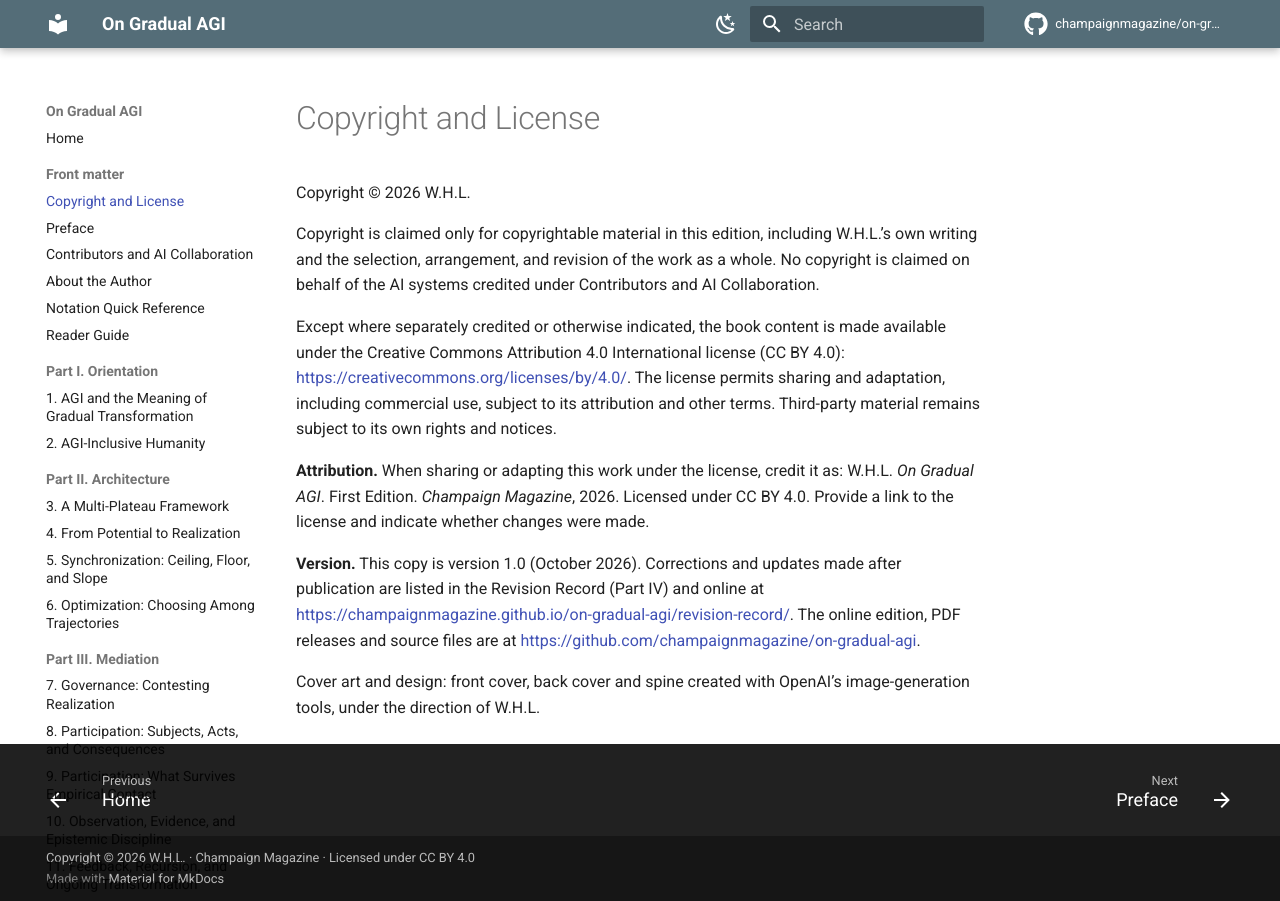
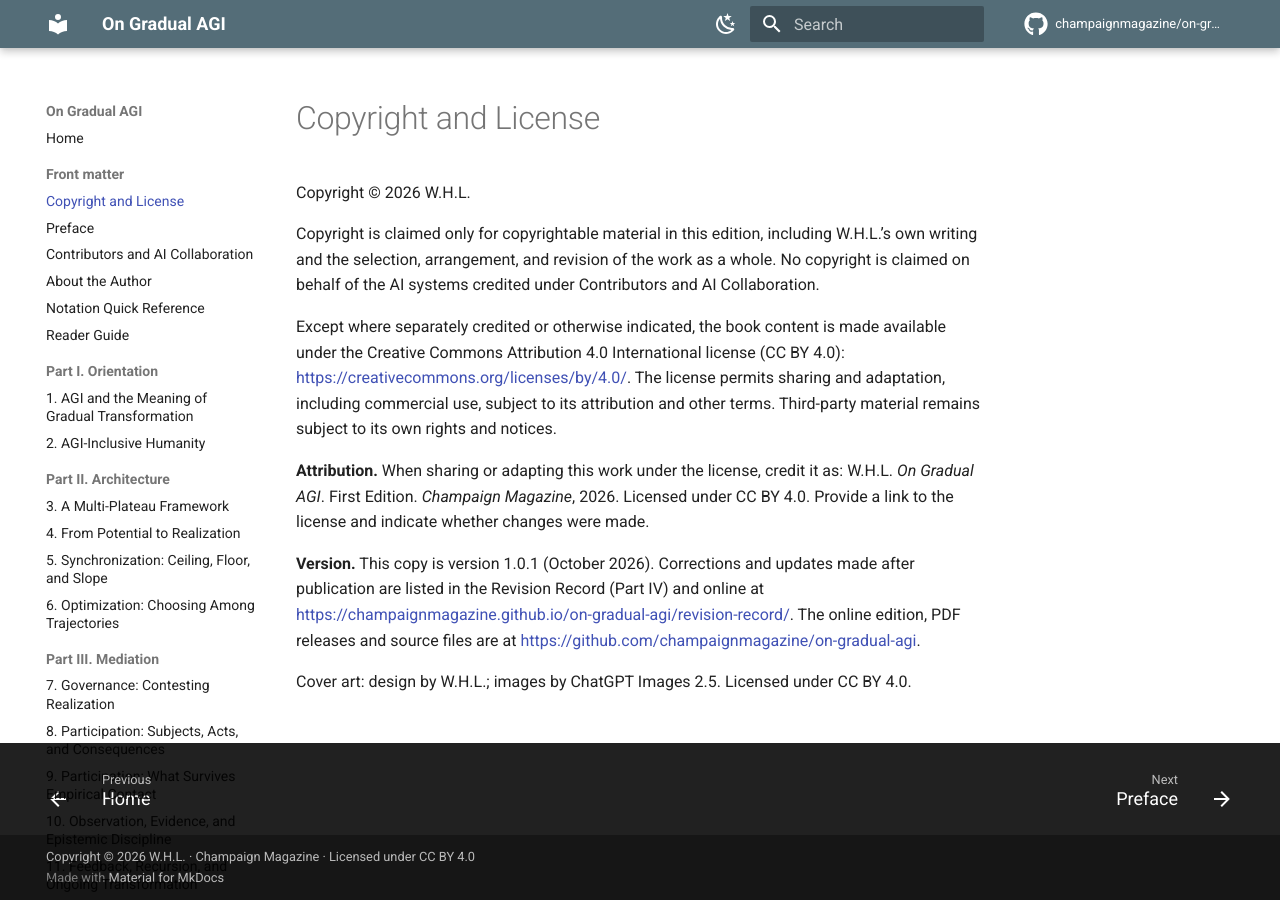
Before and after one commit to champaignmagazine/on-gradual-agi, an MkDocs documentation site: the page built from docs/copyright.md, in a window 1280 px wide. Built offline with MkDocs 1.6.1 and Material for MkDocs 9.7.7, drawn with Linux system fonts in a browser that asks for light colours; comment, search, counter and statistics services are not loaded.

Commit message:
On Gradual AGI v1.0.1: cover credit correction; Zenodo metadata; PDF in book/
- Cover credit: design by W.H.L.; images by ChatGPT Images 2.5; CC BY 4.0
- Revision Record and REVISIONS.md entry for 1.0.1
- .zenodo.json so the Zenodo archive is described as a book
- book/On_Gradual_AGI.pdf so the archived snapshot contains the book
- README, home page and CITATION.cff point to 1.0.1

Co-Authored-By: Claude Opus 5.5 <noreply@anthropic.com>
Claude-Session: https://claude.ai/code/session_01Mc5jdjtRapE7WE86QKifSZ

```diff
--- a/docs/copyright.md
+++ b/docs/copyright.md
@@ -8,6 +8,6 @@ Except where separately credited or otherwise indicated, the book content is mad
 
 **Attribution.** When sharing or adapting this work under the license, credit it as: W.H.L. *On Gradual AGI*. First Edition. *Champaign Magazine*, 2026. Licensed under CC BY 4.0. Provide a link to the license and indicate whether changes were made.
 
-**Version.** This copy is version 1.0 (October 2026). Corrections and updates made after publication are listed in the Revision Record (Part IV) and online at [https://champaignmagazine.github.io/on-gradual-agi/revision-record/](https://champaignmagazine.github.io/on-gradual-agi/revision-record/). The online edition, PDF releases and source files are at [https://github.com/champaignmagazine/on-gradual-agi](https://github.com/champaignmagazine/on-gradual-agi).
+**Version.** This copy is version 1.0.1 (October 2026). Corrections and updates made after publication are listed in the Revision Record (Part IV) and online at [https://champaignmagazine.github.io/on-gradual-agi/revision-record/](https://champaignmagazine.github.io/on-gradual-agi/revision-record/). The online edition, PDF releases and source files are at [https://github.com/champaignmagazine/on-gradual-agi](https://github.com/champaignmagazine/on-gradual-agi).
 
-Cover art and design: front cover, back cover and spine created with OpenAI’s image-generation tools, under the direction of W.H.L.
+Cover art: design by W.H.L.; images by ChatGPT Images 2.5. Licensed under CC BY 4.0.
```
Also changed, not shown: README.md (+6 -4 lines), REVISIONS.md (+1 -0 lines), docs/contributors.md (+1 -1 lines), docs/index.md (+2 -2 lines), docs/revision-record.md (+4 -3 lines), .zenodo.json (added), 2 other files.
